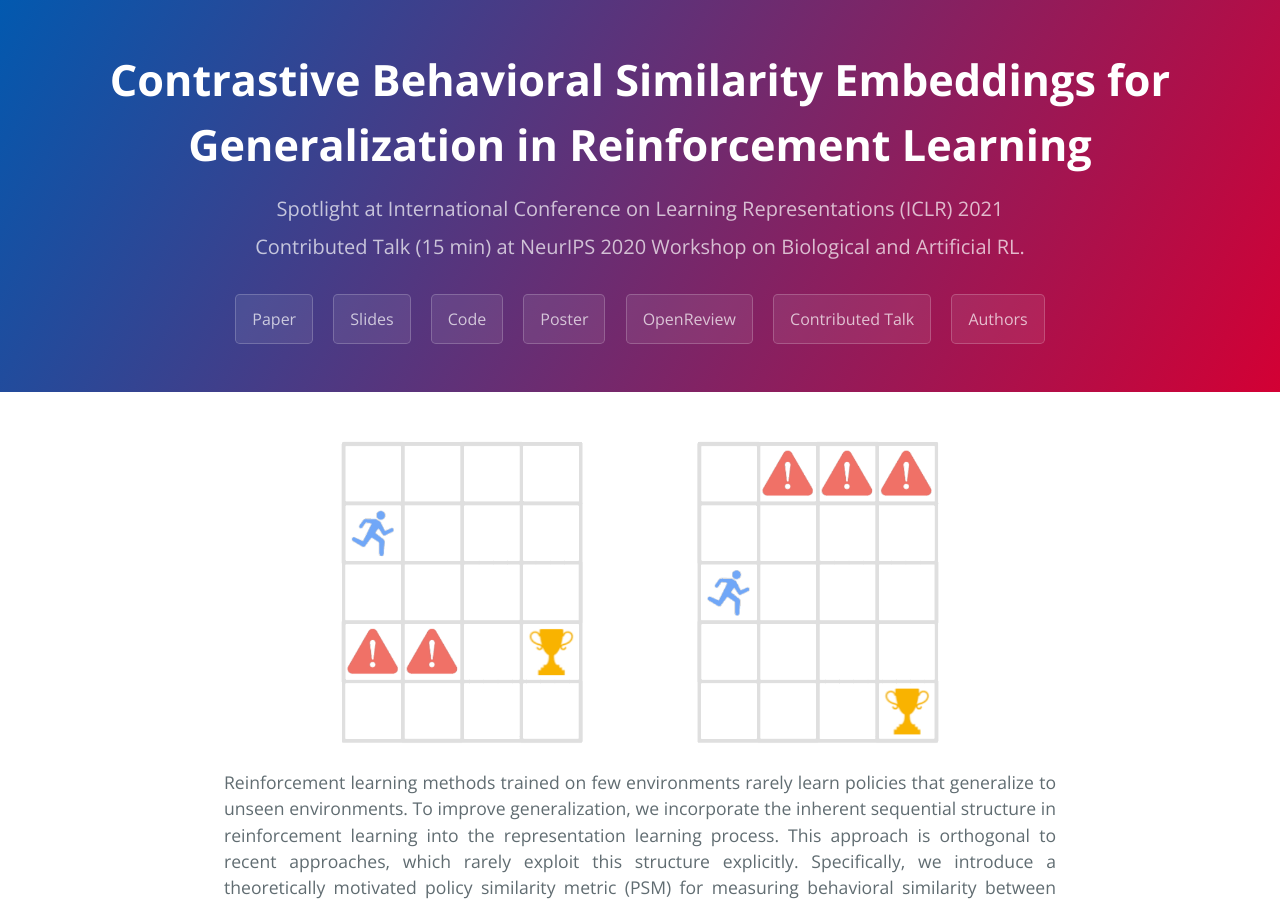
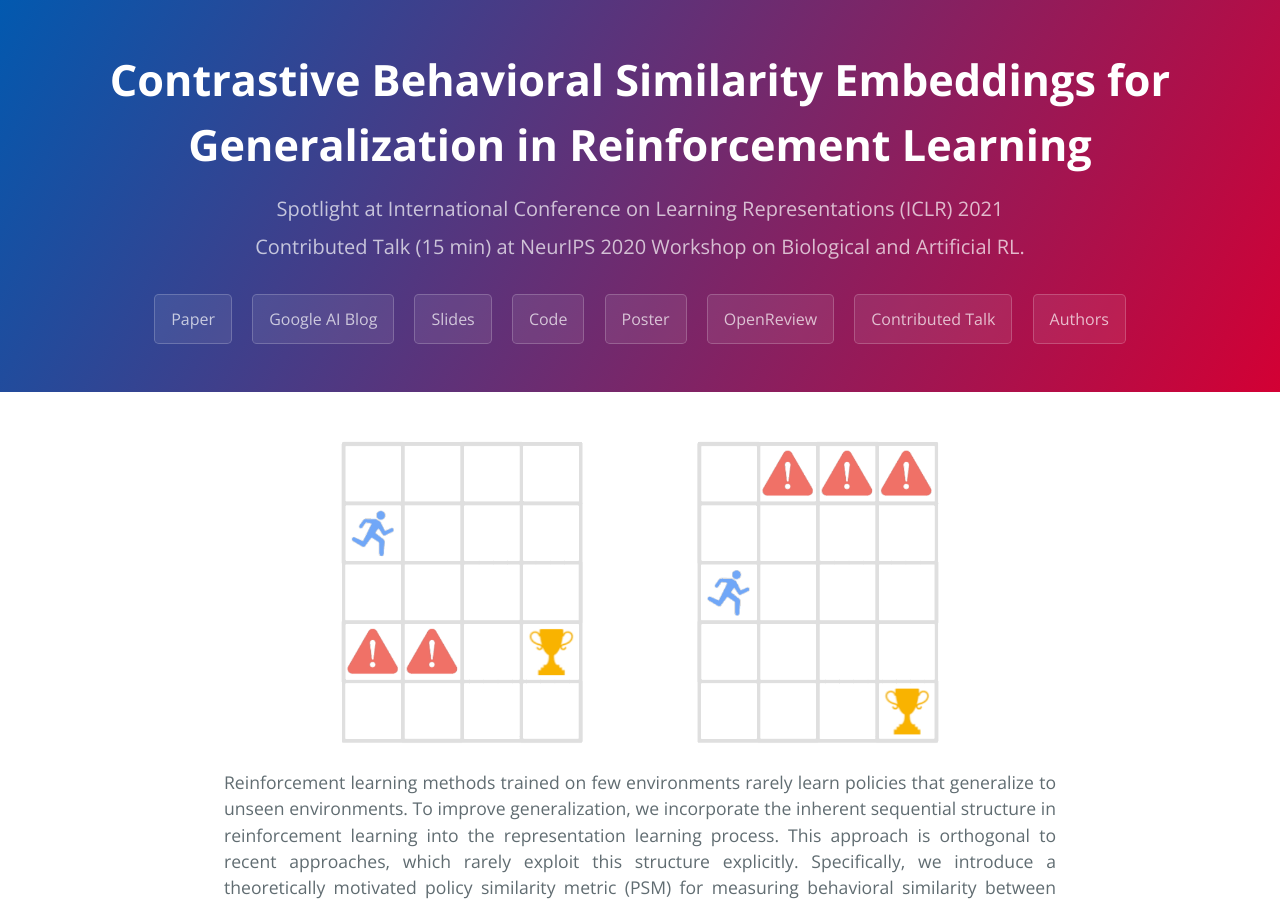
Before and after one commit to agarwl/pse, a Jekyll site: the page built from index.md, in a window 1280 px wide and 900 px high. Built offline with Jekyll 4.4.1, drawn with Linux system fonts in a browser that asks for light colours.

Commit message:
Update _config.yml

```diff
--- a/_config.yml
+++ b/_config.yml
@@ -5,6 +5,7 @@
 - Contributed Talk (15 min) at NeurIPS 2020 Workshop on Biological and Artificial RL.
 buttons:
   Paper: 'https://arxiv.org/pdf/2101.05265.pdf'
+  Google AI Blog: https://ai.googleblog.com/2021/09/improving-generalization-in.html
   Slides: 'pdfs/slides.pdf'
   Code: 'https://github.com/google-research/google-research/tree/master/pse'
   Poster: 'pdfs/pse_poster.pdf'
```
